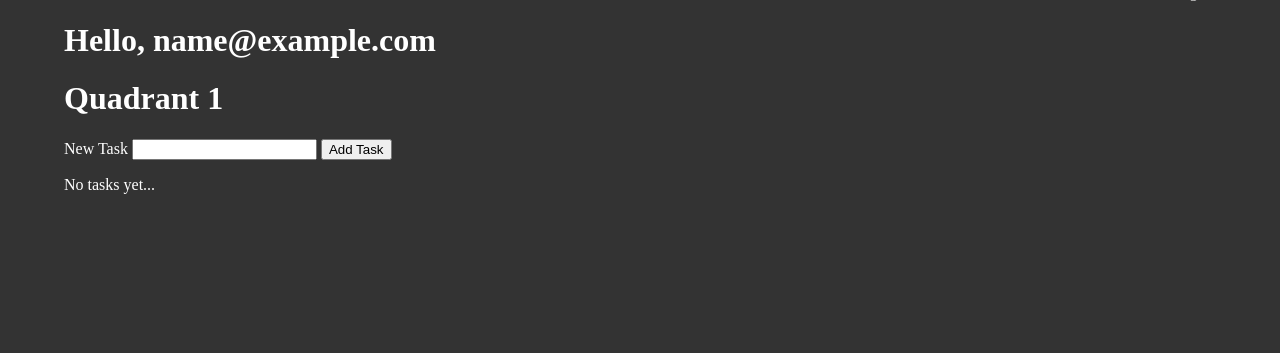
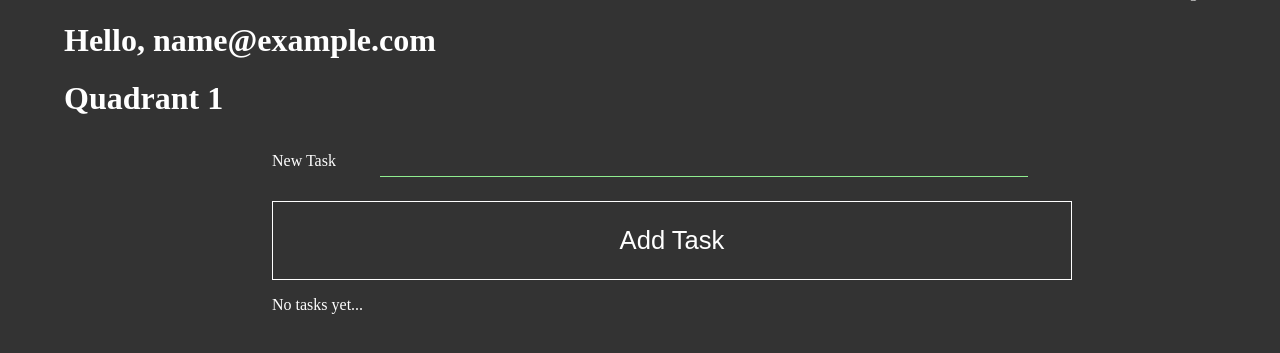
Before and after one commit to adamrd231/bn, a Flask app: page /bn?quad_id=1 in a window 1280 px wide. Shown: the part 127-480 px from the top of the page. Run offline with Flask 2, Linux system fonts and the light colour scheme; the visitor is signed in with stand-in values (Sample User, id 1); data comes from the database, SQL or seed files in the repository; data that the repository does not hold is empty.

Commit message:
finish mvp input styling

```diff
--- a/static/styles.css
+++ b/static/styles.css
@@ -60,6 +60,14 @@ h2 {
 
 .bn_tasks {
   padding-left: 5%;
+  width: 50em;
+  margin: auto;
+}
+
+#bn_task_input {
+  margin-left: 2%;
+    width: 60%;
+
 }
 
 .title {
@@ -125,7 +133,7 @@ table {
   border: .01em solid lightgreen;
 }
 
-#input {
+#input, #bn_task_input {
 
   color: white;
   width: 80%;
@@ -147,15 +155,35 @@ table {
   border: none;
 }
 
+#task_id {
+  margin-right: 2%;
+}
+
 
 .task_flex {
   display: flex;
   flex-direction: row;
-
+  justify-content: flex-end;
 }
 
 #task_input {
-    margin-left: 20%;
+  padding: 3%;
+  margin-top: 3%;
+  width: 100%;
+  color: white;
+  font-size: 1.6em;
+  background: #333333;
+  box-shadow: none;
+  border: none;
+  border: .05em solid white;
+}
+
+#done_button {
+  color: white;
+  background: #333333;
+  box-shadow: none;
+  border: none;
+  border: .05em solid white;
 }
 
 #download_button {
--- a/templates/bn.html
+++ b/templates/bn.html
@@ -7,9 +7,9 @@
   <div class="bn_tasks">
   <form method='post'>
     <label> New Task
-      <input type="text" name="task" />
+      <input id="bn_task_input" type="text" name="task" />
     </label>
-    <input type="submit" value="Add Task" />
+    <input id="task_input" type="submit" value="Add Task" />
   </form>
 
   {% if tasks|length == 0  %}
@@ -19,10 +19,10 @@
   {%  else  %}
     <ul>
       {%for task in tasks %}
-      <li class="task_flex">{{task.name}} | {{task.created}}
+      <li class="task_flex"><div id="task_id">{{task.name}} | {{task.created}}</div>
         <form method="POST" action="/complete-task">
-            <input class="top_input" id="task_input" type="submit" value="DONE" />
-            <input id="task_input" type="hidden" name="task-id" value="{{task.id}}" />
+            <input id="done_button" class="top_input" type="submit" value="DONE" />
+            <input id="done_button" type="hidden" name="task-id" value="{{task.id}}" />
         </form>
         <!-- <form method="POST" action="/delete-task">
             <input class="top_input" id="task_input" type="submit" value="DELETE" />
```
Also changed, not shown: templates/index.html (+5 -5 lines).
